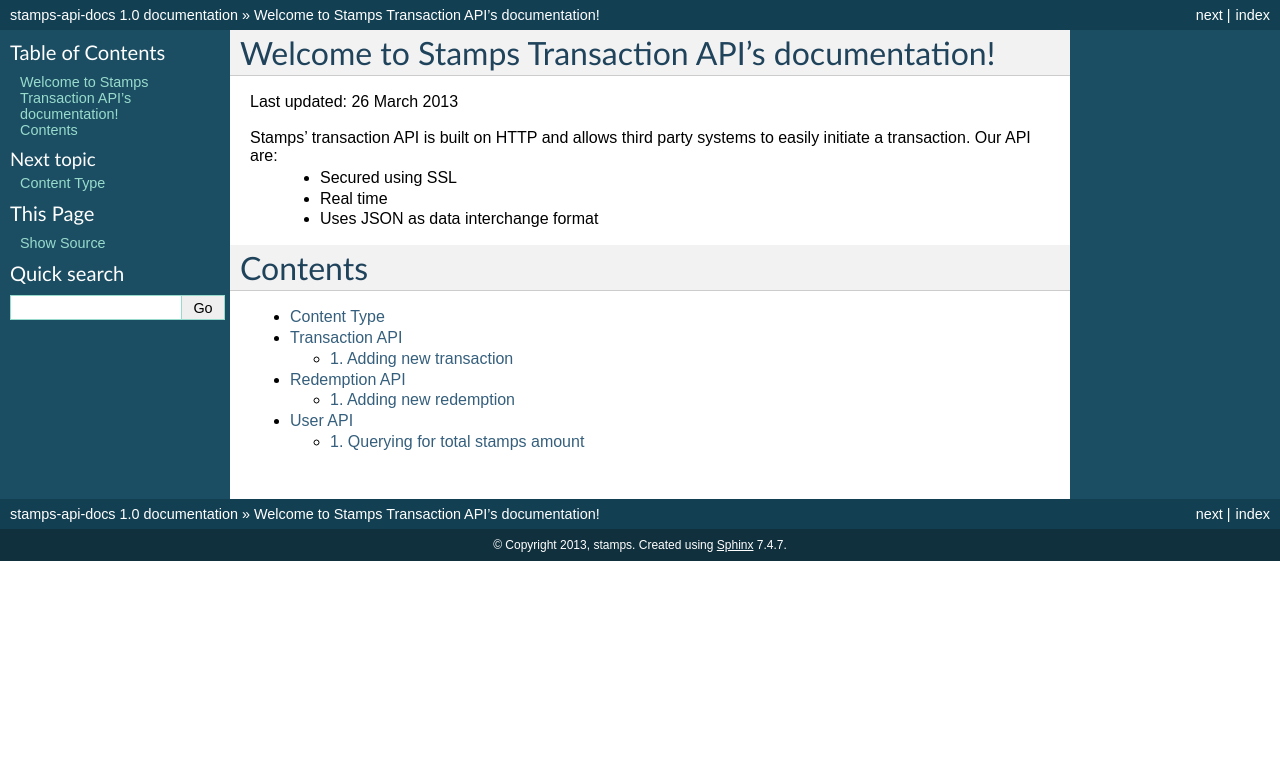
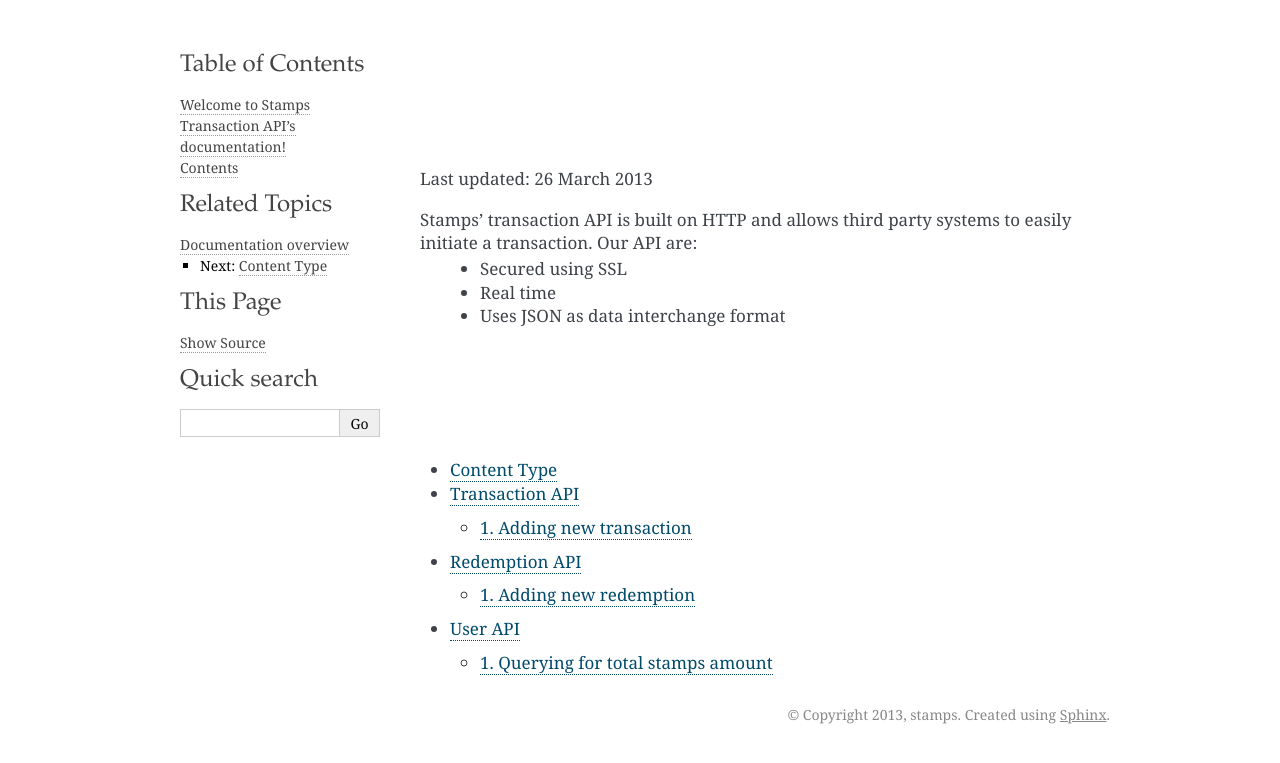
Before and after one commit to ui/stamps-api-docs, a Sphinx documentation site: the page built from source/index.rst, in a window 1280 px wide. Shown: the top 763 px of the page. Built offline with Sphinx 7.4.7, drawn with Linux system fonts in a browser that asks for light colours.

Commit message:
use flask style

```diff
--- /dev/null
+++ b/source/_templates/sidebarintro.html
@@ -0,0 +1,29 @@
+<h1>Python Guide.</h1>
+<p>
+  This opinionated guide exists to provide both novice and expert Python developers a best-practice handbook to the installation, configuration, and usage of Python on a daily basis.
+</p>
+
+<h3>Donate</h3>
+<p>
+    If you enjoy this guide, consider supporting the author <a href="https://www.gittip.com/kennethreitz/">on Gittip</a>:
+</p>
+<p>
+  <iframe style="border: 0; margin: 0; padding: 0;"
+      src="https://www.gittip.com/kennethreitz/widget.html"
+      width="48pt" height="20pt"></iframe>
+</p>
+
+<h3>Feedback</h3>
+<p>
+  Feedback is greatly appreciated. If you have any questions, comments,
+  random praise, or anonymous threats, <a href="mailto:me@kennethreitz.com">
+  shoot me an email</a>.
+</p>
+
+
+<h3>Useful Links</h3>
+<ul>
+  <li><a href="http://python-guide.org/">The Guide Website</a></li>
+  <li><a href="http://github.com/kennethreitz/python-guide">The Guide @ GitHub</a></li>
+  <li><a href="http://github.com/kennethreitz/python-guide/issues">Issue Tracker</a></li>
+</ul>
--- /dev/null
+++ b/source/_templates/sidebarlogo.html
@@ -0,0 +1,14 @@
+<h1><a href="http://python-guide.org">Python Guide.</a></h1>
+<p>
+  This opinionated guide exists to provide both novice and expert Python developers a best-practice handbook to the installation, configuration, and usage of Python on a daily basis.
+</p>
+
+<h3>Donate</h3>
+<p>
+    If you enjoy this guide, consider supporting the author <a href="https://www.gittip.com/kennethreitz/">on Gittip</a>:
+</p>
+<p>
+  <iframe style="border: 0; margin: 0; padding: 0;"
+      src="https://www.gittip.com/kennethreitz/widget.html"
+      width="48pt" height="20pt"></iframe>
+</p>
--- /dev/null
+++ b/source/_themes/flask/layout.html
@@ -0,0 +1,25 @@
+{%- extends "basic/layout.html" %}
+{%- block extrahead %}
+  {{ super() }}
+  {% if theme_touch_icon %}
+  <link rel="apple-touch-icon" href="{{ pathto('_static/' ~ theme_touch_icon, 1) }}" />
+  {% endif %}
+  <link media="only screen and (max-device-width: 480px)" href="{{
+    pathto('_static/small_flask.css', 1) }}" type= "text/css" rel="stylesheet" />
+{% endblock %}
+{%- block relbar2 %}{% endblock %}
+{% block header %}
+  {{ super() }}
+  {% if pagename == 'index' %}
+  <div class=indexwrapper>
+  {% endif %}
+{% endblock %}
+{%- block footer %}
+  <div class="footer">
+    &copy; Copyright {{ copyright }}.
+    Created using <a href="http://sphinx.pocoo.org/">Sphinx</a>.
+  </div>
+  {% if pagename == 'index' %}
+  </div>
+  {% endif %}
+{%- endblock %}
--- /dev/null
+++ b/source/_themes/flask/relations.html
@@ -0,0 +1,19 @@
+<h3>Related Topics</h3>
+<ul>
+  <li><a href="{{ pathto(master_doc) }}">Documentation overview</a><ul>
+  {%- for parent in parents %}
+  <li><a href="{{ parent.link|e }}">{{ parent.title }}</a><ul>
+  {%- endfor %}
+    {%- if prev %}
+      <li>Previous: <a href="{{ prev.link|e }}" title="{{ _('previous chapter')
+        }}">{{ prev.title }}</a></li>
+    {%- endif %}
+    {%- if next %}
+      <li>Next: <a href="{{ next.link|e }}" title="{{ _('next chapter')
+        }}">{{ next.title }}</a></li>
+    {%- endif %}
+  {%- for parent in parents %}
+  </ul></li>
+  {%- endfor %}
+  </ul></li>
+</ul>
--- /dev/null
+++ b/source/_themes/flask/static/flasky.css_t
@@ -0,0 +1,395 @@
+/*
+ * flasky.css_t
+ * ~~~~~~~~~~~~
+ *
+ * :copyright: Copyright 2010 by Armin Ronacher.
+ * :license: Flask Design License, see LICENSE for details.
+ */
+
+{% set page_width = '940px' %}
+{% set sidebar_width = '220px' %}
+
+@import url("basic.css");
+
+/* -- page layout ----------------------------------------------------------- */
+
+body {
+    font-family: 'Georgia', serif;
+    font-size: 17px;
+    background-color: white;
+    color: #000;
+    margin: 0;
+    padding: 0;
+}
+
+div.document {
+    width: {{ page_width }};
+    margin: 30px auto 0 auto;
+}
+
+div.documentwrapper {
+    float: left;
+    width: 100%;
+}
+
+div.bodywrapper {
+    margin: 0 0 0 {{ sidebar_width }};
+}
+
+div.sphinxsidebar {
+    width: {{ sidebar_width }};
+}
+
+hr {
+    border: 1px solid #B1B4B6;
+}
+
+div.body {
+    background-color: #ffffff;
+    color: #3E4349;
+    padding: 0 30px 0 30px;
+}
+
+img.floatingflask {
+    padding: 0 0 10px 10px;
+    float: right;
+}
+
+div.footer {
+    width: {{ page_width }};
+    margin: 20px auto 30px auto;
+    font-size: 14px;
+    color: #888;
+    text-align: right;
+}
+
+div.footer a {
+    color: #888;
+}
+
+div.related {
+    display: none;
+}
+
+div.sphinxsidebar a {
+    color: #444;
+    text-decoration: none;
+    border-bottom: 1px dotted #999;
+}
+
+div.sphinxsidebar a:hover {
+    border-bottom: 1px solid #999;
+}
+
+div.sphinxsidebar {
+    font-size: 14px;
+    line-height: 1.5;
+}
+
+div.sphinxsidebarwrapper {
+    padding: 18px 10px;
+}
+
+div.sphinxsidebarwrapper p.logo {
+    padding: 0 0 20px 0;
+    margin: 0;
+    text-align: center;
+}
+
+div.sphinxsidebar h3,
+div.sphinxsidebar h4 {
+    font-family: 'Garamond', 'Georgia', serif;
+    color: #444;
+    font-size: 24px;
+    font-weight: normal;
+    margin: 0 0 5px 0;
+    padding: 0;
+}
+
+div.sphinxsidebar h4 {
+    font-size: 20px;
+}
+
+div.sphinxsidebar h3 a {
+    color: #444;
+}
+
+div.sphinxsidebar p.logo a,
+div.sphinxsidebar h3 a,
+div.sphinxsidebar p.logo a:hover,
+div.sphinxsidebar h3 a:hover {
+    border: none;
+}
+
+div.sphinxsidebar p {
+    color: #555;
+    margin: 10px 0;
+}
+
+div.sphinxsidebar ul {
+    margin: 10px 0;
+    padding: 0;
+    color: #000;
+}
+
+div.sphinxsidebar input {
+    border: 1px solid #ccc;
+    font-family: 'Georgia', serif;
+    font-size: 1em;
+}
+
+/* -- body styles ----------------------------------------------------------- */
+
+a {
+    color: #004B6B;
+    text-decoration: underline;
+}
+
+a:hover {
+    color: #6D4100;
+    text-decoration: underline;
+}
+
+div.body h1,
+div.body h2,
+div.body h3,
+div.body h4,
+div.body h5,
+div.body h6 {
+    font-family: 'Garamond', 'Georgia', serif;
+    font-weight: normal;
+    margin: 30px 0px 10px 0px;
+    padding: 0;
+}
+
+{% if theme_index_logo %}
+div.indexwrapper h1 {
+    text-indent: -999999px;
+    background: url({{ theme_index_logo }}) no-repeat center center;
+    height: {{ theme_index_logo_height }};
+}
+{% endif %}
+
+div.body h1 { margin-top: 0; padding-top: 0; font-size: 240%; }
+div.body h2 { font-size: 180%; }
+div.body h3 { font-size: 150%; }
+div.body h4 { font-size: 130%; }
+div.body h5 { font-size: 100%; }
+div.body h6 { font-size: 100%; }
+
+a.headerlink {
+    color: #ddd;
+    padding: 0 4px;
+    text-decoration: none;
+}
+
+a.headerlink:hover {
+    color: #444;
+    background: #eaeaea;
+}
+
+div.body p, div.body dd, div.body li {
+    line-height: 1.4em;
+}
+
+div.admonition {
+    background: #fafafa;
+    margin: 20px -30px;
+    padding: 10px 30px;
+    border-top: 1px solid #ccc;
+    border-bottom: 1px solid #ccc;
+}
+
+div.admonition tt.xref, div.admonition a tt {
+    border-bottom: 1px solid #fafafa;
+}
+
+dd div.admonition {
+    margin-left: -60px;
+    padding-left: 60px;
+}
+
+div.admonition p.admonition-title {
+    font-family: 'Garamond', 'Georgia', serif;
+    font-weight: normal;
+    font-size: 24px;
+    margin: 0 0 10px 0;
+    padding: 0;
+    line-height: 1;
+}
+
+div.admonition p.last {
+    margin-bottom: 0;
+}
+
+div.highlight {
+    background-color: white;
+}
+
+dt:target, .highlight {
+    background: #FAF3E8;
+}
+
+div.note {
+    background-color: #eee;
+    border: 1px solid #ccc;
+}
+
+div.seealso {
+    background-color: #ffc;
+    border: 1px solid #ff6;
+}
+
+div.topic {
+    background-color: #eee;
+}
+
+p.admonition-title {
+    display: inline;
+}
+
+p.admonition-title:after {
+    content: ":";
+}
+
+pre, tt {
+    font-family: 'Consolas', 'Menlo', 'Deja Vu Sans Mono', 'Bitstream Vera Sans Mono', monospace;
+    font-size: 0.9em;
+}
+
+img.screenshot {
+}
+
+tt.descname, tt.descclassname {
+    font-size: 0.95em;
+}
+
+tt.descname {
+    padding-right: 0.08em;
+}
+
+img.screenshot {
+    -moz-box-shadow: 2px 2px 4px #eee;
+    -webkit-box-shadow: 2px 2px 4px #eee;
+    box-shadow: 2px 2px 4px #eee;
+}
+
+table.docutils {
+    border: 1px solid #888;
+    -moz-box-shadow: 2px 2px 4px #eee;
+    -webkit-box-shadow: 2px 2px 4px #eee;
+    box-shadow: 2px 2px 4px #eee;
+}
+
+table.docutils td, table.docutils th {
+    border: 1px solid #888;
+    padding: 0.25em 0.7em;
+}
+
+table.field-list, table.footnote {
+    border: none;
+    -moz-box-shadow: none;
+    -webkit-box-shadow: none;
+    box-shadow: none;
+}
+
+table.footnote {
+    margin: 15px 0;
+    width: 100%;
+    border: 1px solid #eee;
+    background: #fdfdfd;
+    font-size: 0.9em;
+}
+
+table.footnote + table.footnote {
+    margin-top: -15px;
+    border-top: none;
+}
+
+table.field-list th {
+    padding: 0 0.8em 0 0;
+}
+
+table.field-list td {
+    padding: 0;
+}
+
+table.footnote td.label {
+    width: 0px;
+    padding: 0.3em 0 0.3em 0.5em;
+}
+
+table.footnote td {
+    padding: 0.3em 0.5em;
+}
+
+dl {
+    margin: 0;
+    padding: 0;
+}
+
+dl dd {
+    margin-left: 30px;
+}
+
+blockquote {
+    margin: 0 0 0 30px;
+    padding: 0;
+}
+
+ul, ol {
+    margin: 10px 0 10px 30px;
+    padding: 0;
+}
+
+pre {
+    background: #eee;
+    padding: 7px 30px;
+    margin: 15px -30px;
+    line-height: 1.3em;
+}
+
+dl pre, blockquote pre, li pre {
+    margin-left: -60px;
+    padding-left: 60px;
+}
+
+dl dl pre {
+    margin-left: -90px;
+    padding-left: 90px;
+}
+
+tt {
+    background-color: #ecf0f3;
+    color: #222;
+    /* padding: 1px 2px; */
+}
+
+tt.xref, a tt {
+    background-color: #FBFBFB;
+    border-bottom: 1px solid white;
+}
+
+a.reference {
+    text-decoration: none;
+    border-bottom: 1px dotted #004B6B;
+}
+
+a.reference:hover {
+    border-bottom: 1px solid #6D4100;
+}
+
+a.footnote-reference {
+    text-decoration: none;
+    font-size: 0.7em;
+    vertical-align: top;
+    border-bottom: 1px dotted #004B6B;
+}
+
+a.footnote-reference:hover {
+    border-bottom: 1px solid #6D4100;
+}
+
+a:hover tt {
+    background: #EEE;
+}
--- /dev/null
+++ b/source/_themes/flask/static/small_flask.css
@@ -0,0 +1,70 @@
+/*
+ * small_flask.css_t
+ * ~~~~~~~~~~~~~~~~~
+ *
+ * :copyright: Copyright 2010 by Armin Ronacher.
+ * :license: Flask Design License, see LICENSE for details.
+ */
+
+body {
+    margin: 0;
+    padding: 20px 30px;
+}
+
+div.documentwrapper {
+    float: none;
+    background: white;
+}
+
+div.sphinxsidebar {
+    display: block;
+    float: none;
+    width: 102.5%;
+    margin: 50px -30px -20px -30px;
+    padding: 10px 20px;
+    background: #333;
+    color: white;
+}
+
+div.sphinxsidebar h3, div.sphinxsidebar h4, div.sphinxsidebar p,
+div.sphinxsidebar h3 a {
+    color: white;
+}
+
+div.sphinxsidebar a {
+    color: #aaa;
+}
+
+div.sphinxsidebar p.logo {
+    display: none;
+}
+
+div.document {
+    width: 100%;
+    margin: 0;
+}
+
+div.related {
+    display: block;
+    margin: 0;
+    padding: 10px 0 20px 0;
+}
+
+div.related ul,
+div.related ul li {
+    margin: 0;
+    padding: 0;
+}
+
+div.footer {
+    display: none;
+}
+
+div.bodywrapper {
+    margin: 0;
+}
+
+div.body {
+    min-height: 0;
+    padding: 0;
+}
--- /dev/null
+++ b/source/_themes/flask/theme.conf
@@ -0,0 +1,9 @@
+[theme]
+inherit = basic
+stylesheet = flasky.css
+pygments_style = flask_theme_support.FlaskyStyle
+
+[options]
+index_logo = ''
+index_logo_height = 120px
+touch_icon =
--- a/source/conf.py
+++ b/source/conf.py
@@ -91,7 +91,9 @@ pygments_style = 'sphinx'
 
 # The theme to use for HTML and HTML Help pages.  See the documentation for
 # a list of builtin themes.
-html_theme = 'default'
+sys.path.append(os.path.abspath('_themes'))
+html_theme_path = ['_themes']
+html_theme = 'flask'
 
 # Theme options are theme-specific and customize the look and feel of a theme
 # further.  For a list of options available for each theme, see the
```
Also changed, not shown: 1 other file.
